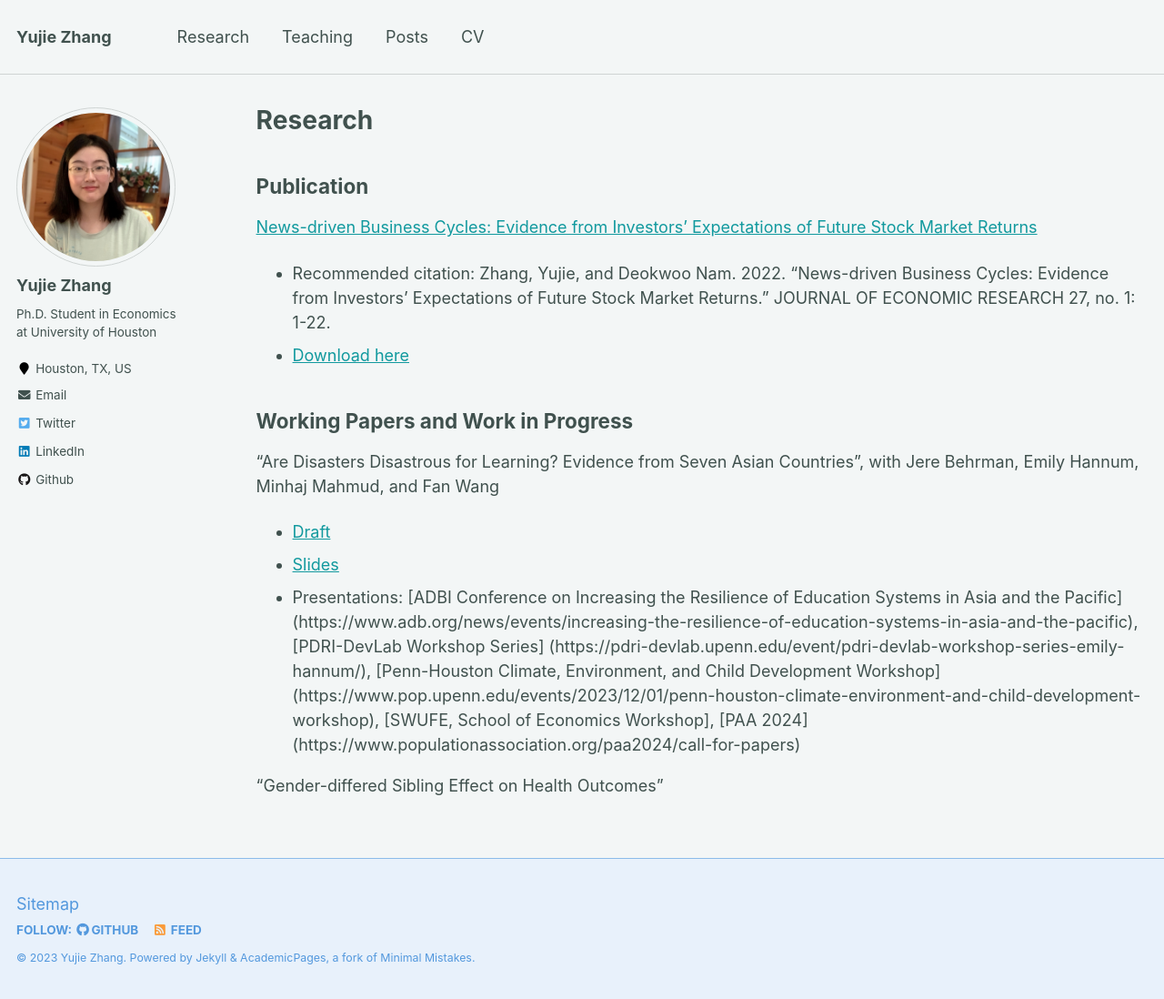
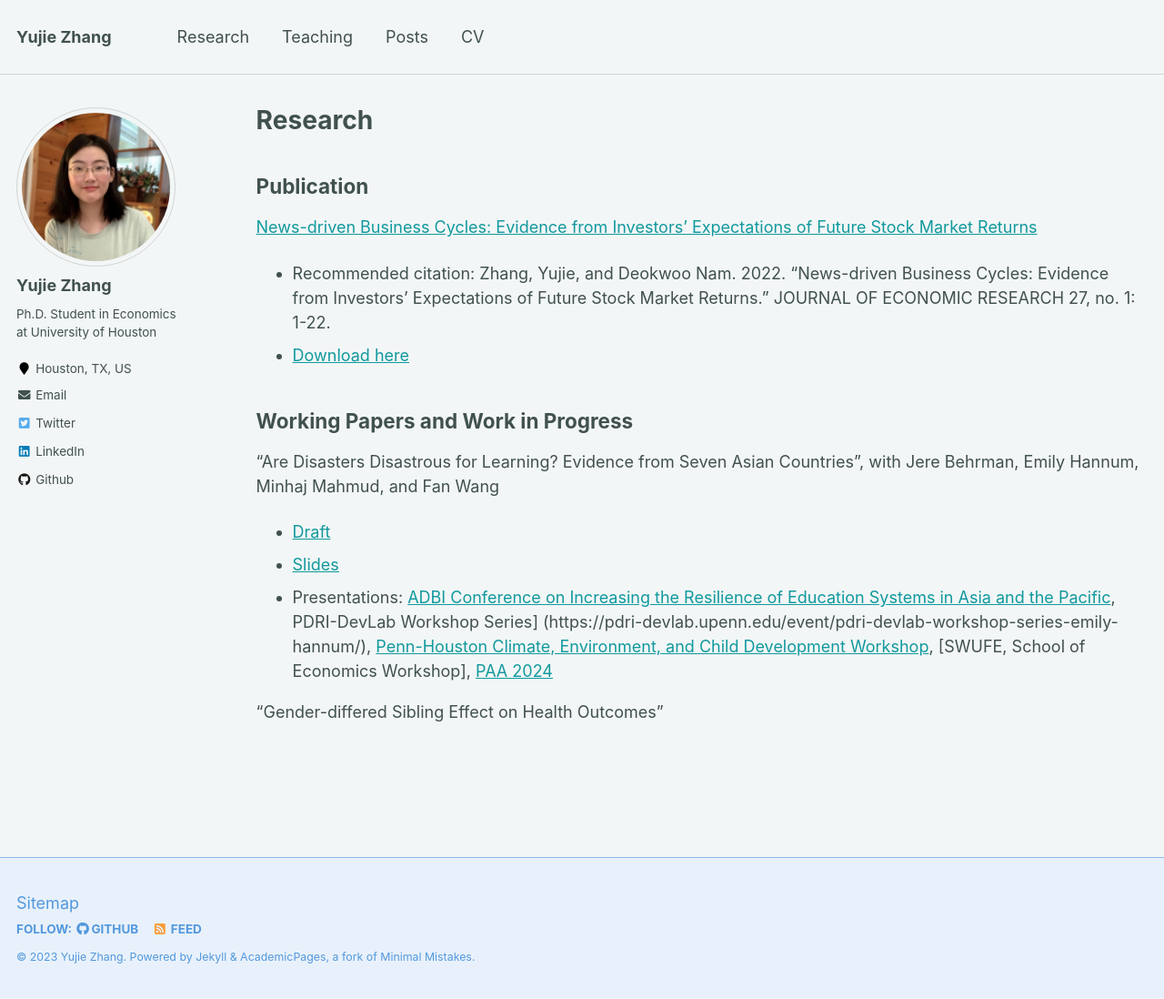
Before and after one commit to yujiezhangecon/yujiezhangecon.github.io, a Jekyll site: the page built from _pages/research.md, in a window 1280 px wide and 1098 px high. Shown: the whole window at 91% size. Built offline with Jekyll 4.4.1, drawn with Linux system fonts in a browser that asks for light colours.

Commit message:
Update research.md

```diff
--- a/_pages/research.md
+++ b/_pages/research.md
@@ -33,14 +33,11 @@ Working Papers and Work in Progress
 - [Draft](http://yujiezhangecon.github.io/files/PrjClosureMICSDraft.pdf) <br>
 - [Slides](http://yujiezhangecon.github.io/files/ADBI_MICS_presentation.pdf) <br>
 - Presentations:
-[ADBI Conference on Increasing the Resilience of Education Systems in Asia and the Pacific]
-(https://www.adb.org/news/events/increasing-the-resilience-of-education-systems-in-asia-and-the-pacific),
-[PDRI-DevLab Workshop Series]
+[ADBI Conference on Increasing the Resilience of Education Systems in Asia and the Pacific](https://www.adb.org/news/events/increasing-the-resilience-of-education-systems-in-asia-and-the-pacific),
+PDRI-DevLab Workshop Series]
 (https://pdri-devlab.upenn.edu/event/pdri-devlab-workshop-series-emily-hannum/),
-[Penn-Houston Climate, Environment, and Child Development Workshop]
-(https://www.pop.upenn.edu/events/2023/12/01/penn-houston-climate-environment-and-child-development-workshop),
+[Penn-Houston Climate, Environment, and Child Development Workshop](https://www.pop.upenn.edu/events/2023/12/01/penn-houston-climate-environment-and-child-development-workshop),
 [SWUFE, School of Economics Workshop],
-[PAA 2024]
-(https://www.populationassociation.org/paa2024/call-for-papers)
+[PAA 2024](https://www.populationassociation.org/paa2024/call-for-papers)
 
 "Gender-differed Sibling Effect on Health Outcomes"
```
